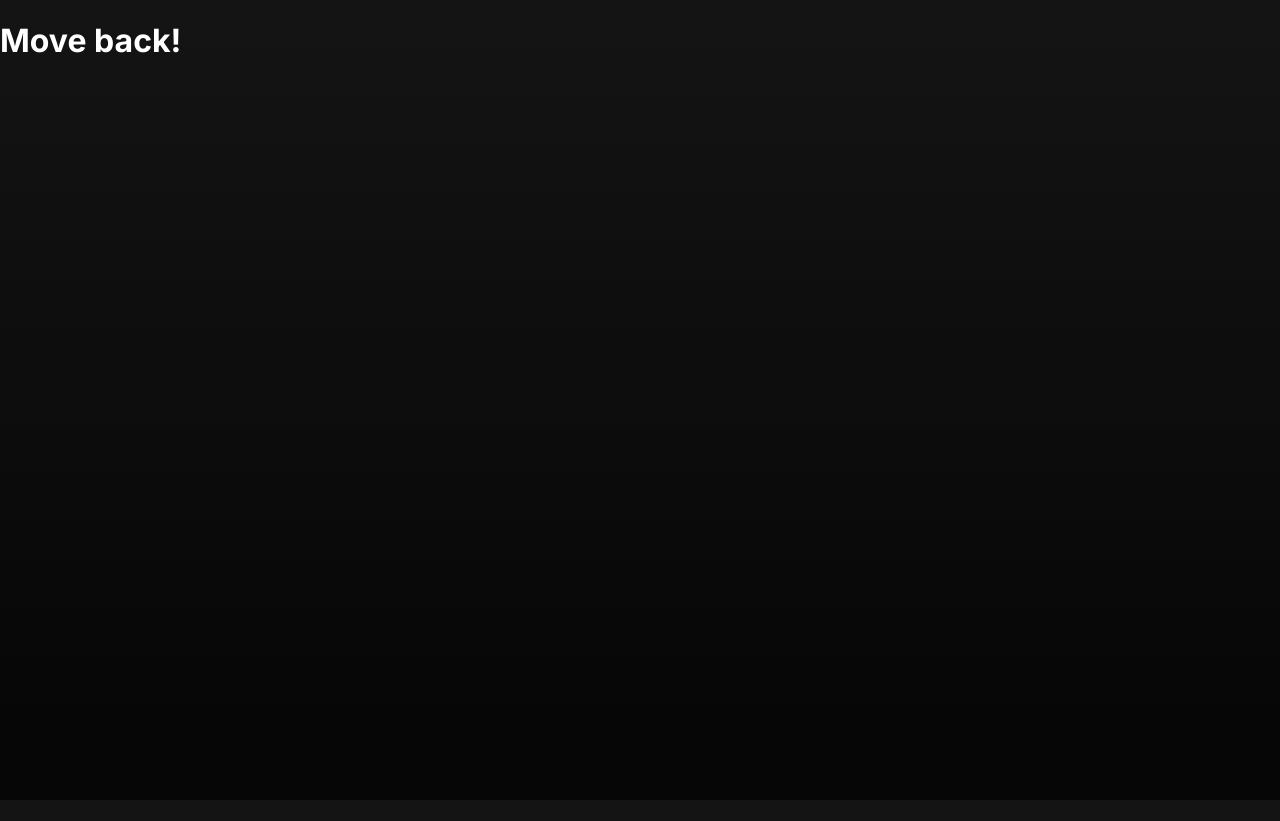
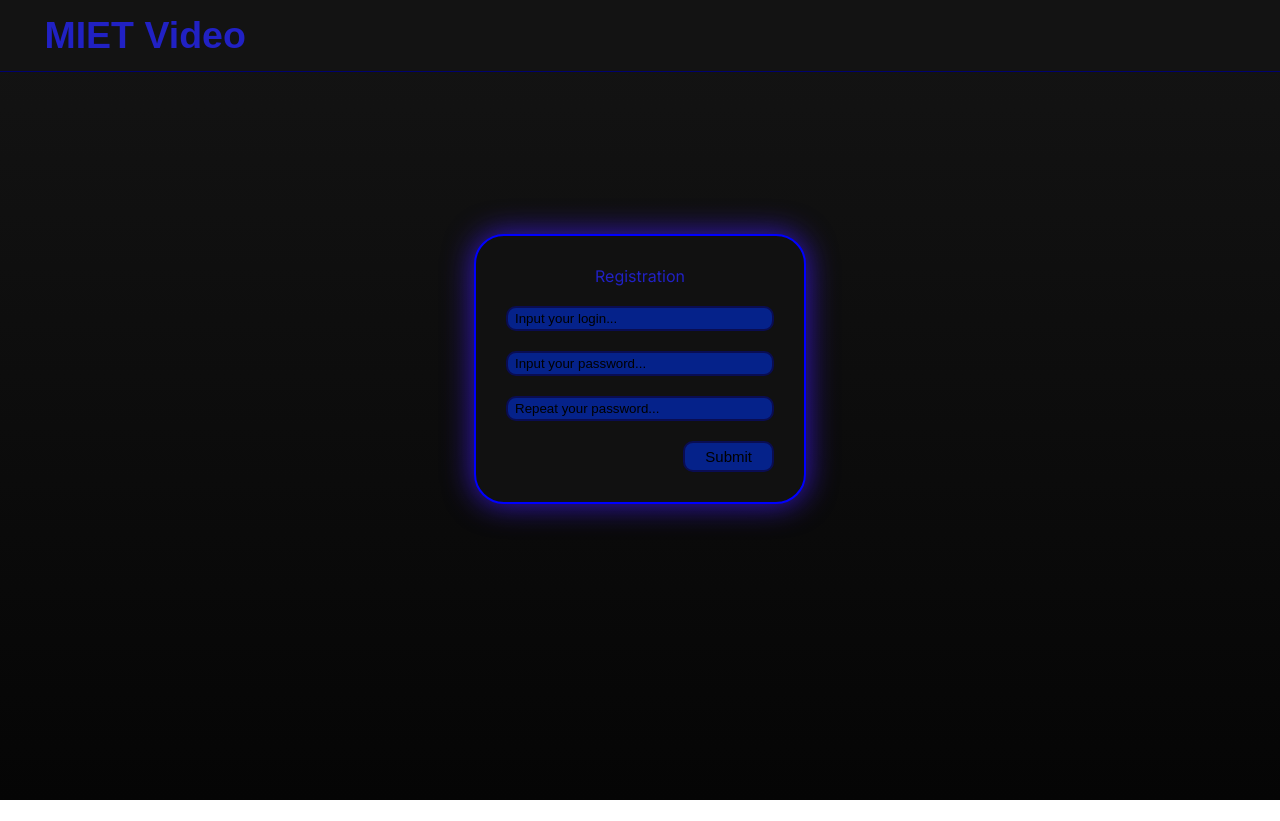
Before and after one commit to dmitriy-korotov/miet-video-browser-client, a Next.js app in the folder miet-video/: page /registration in a window 1280 px wide. After the commit the page ends 800 px from the top, so only its background shows below. Built offline with nearby package versions, Linux system fonts and the light colour scheme.

Commit message:
Added simple registration form

```diff
--- a/miet-video/src/app/globals.css
+++ b/miet-video/src/app/globals.css
@@ -4,7 +4,7 @@
   --background-end-rgb: 5, 5, 5;
 
   --header-font-rgb: 33, 33, 196;
-  --header-font-rgb: 108, 108, 255;
+  --header-font-hover-rgb: 108, 108, 255;
 }
 
 @media (prefers-color-scheme: dark) {
@@ -18,6 +18,10 @@
   }
 }
 
+* {
+  margin: 0px;
+}
+
 html {
   height: 100vh;
 }
@@ -26,7 +30,6 @@ body {
   height: 100%;
   color: rgb(var(--foreground-rgb));
   background: linear-gradient(rgb(var(--background-start-rgb)), rgb(var(--background-end-rgb)));
-  margin: 0px;
 }
 
 .main-color {
@@ -50,3 +53,24 @@ body {
   display: flex;
   justify-content: space-between;
 }
+
+.full-size {
+  height: 100%;
+  width: 100%;
+}
+
+.total-centralize-content {
+  display: flex;
+  align-items: center;
+  justify-content: center;
+}
+
+.content-from-right-to-left {
+  display: flex;
+  flex-direction: row-reverse;
+}
+
+.hide-button {
+  background-color: rgba(240, 248, 255, 0);
+  border: 0px;
+}
--- a/miet-video/src/app/header.css
+++ b/miet-video/src/app/header.css
@@ -5,22 +5,23 @@
 .header-button {
     border: 0px;
     background-color: rgba(255, 255, 255, 0);
-    font-size: 15px;
+    font-size: 18px;
 }
 
-#main-logo {
-    font-size: 20px;
+.main-logo-font-size {
+    font-size: 25px;
 }
 
-#main-navigation {
+#main-header {
     display: flex;
     justify-content: space-between;
+}
 
+.common-header {
     border-bottom: solid 1px;
     border-color: rgb(0, 2, 110);
 
     background-color: rgb(19, 19, 19);
 
-    padding-left: 3%;
-    padding-right: 3%;
+    padding: 1% 3% 1% 3%;
 }
--- a/miet-video/src/app/logo.tsx
+++ b/miet-video/src/app/logo.tsx
@@ -1,15 +1,15 @@
-import { redirect } from "next/navigation";
-
 const Logo = () => {
 
     const redirectToHomePage = () => {
-        redirect("/");
+        window.location.href = "/";
     }
 
     return (
-        <div className="main-color main-color-hover main-transition" onClick={redirectToHomePage}>
-            <h1>MIET Video</h1>
-        </div>
+        <button className="hide-button" type="button" onClick={redirectToHomePage}>
+            <div className="main-color main-color-hover main-transition main-logo-font-size">
+                <h1>MIET Video</h1>
+            </div>
+        </button>
     );
 }
 
--- /dev/null
+++ b/miet-video/src/app/registration/button.tsx
@@ -0,0 +1,18 @@
+import { NextPage } from "next";
+
+
+
+interface Props {
+    text: string;
+}
+
+const Button: NextPage<Props> = (props) => {
+
+    const { text } = props;
+
+    return (
+        <button type="submit" className="button main-transition">{text}</button>
+    );
+}
+
+export default Button;
--- /dev/null
+++ b/miet-video/src/app/registration/layout.tsx
@@ -0,0 +1,18 @@
+import { Inter } from "next/font/google";
+import "./registration-form.css";
+
+const inter = Inter({ subsets: ["latin"] });
+
+
+
+export default function RegistrationLayout({
+  children,
+}: Readonly<{
+  children: React.ReactNode;
+}>) {
+  return (
+    <html lang="en">
+      <body className={inter.className}>{children}</body>
+    </html>
+  );
+}
--- /dev/null
+++ b/miet-video/src/app/registration/login-field.jsx
@@ -0,0 +1,9 @@
+const LoginField = () => {
+    return (
+        <label form="login">
+            <input className="form-text-field-style main-transition" name="login" type="text" placeholder="Input your login..."></input>
+        </label>
+    );
+}
+
+export default LoginField;
--- a/miet-video/src/app/registration/page.jsx
+++ b/miet-video/src/app/registration/page.jsx
@@ -1,12 +1,21 @@
 'use client';
 
-import { redirect } from "next/navigation";
+import Logo from "../logo";
+import RegistrationForm from "./registration-form";
 
-export default function Home() {
 
-    function redirectToHomePage() {
-        redirect('/');
-    }
 
-    return <h1 onClick={redirectToHomePage}>Move back!</h1>;
+export default function Reqistration() {
+    return (
+        <div className="full-size">
+            <nav className="common-header">
+                <div>
+                    <Logo />
+                </div>
+            </nav>
+            <div className="total-centralize-content">
+                <RegistrationForm />
+            </div>
+        </div>
+    );
 }
--- /dev/null
+++ b/miet-video/src/app/registration/password-field.tsx
@@ -0,0 +1,20 @@
+import { NextPage } from "next";
+
+
+
+interface Props {
+    placeholder: string;
+}
+
+const PasswordField: NextPage<Props> = (props) => {
+
+    const { placeholder } = props;
+
+    return (
+        <label form="pass">
+            <input className="form-text-field-style main-transition" name="pass" type="password" placeholder={placeholder}></input>
+        </label>
+    );
+}
+
+export default PasswordField;
--- /dev/null
+++ b/miet-video/src/app/registration/registration-form.css
@@ -0,0 +1,52 @@
+:root {
+    --form-text-field-rgb: 10, 13, 82;
+    --form-text-field-bg-rgb: 5, 34, 138;
+
+    --form-text-field-hover-rgb: 0, 6, 89;
+    --form-text-field-bg-hover-rgb: 55, 54, 238;
+}
+
+
+
+.form-text-field-style {
+    color: black;
+    padding: 3px 7px 3px 7px;
+    border: solid 2px rgb(var(--form-text-field-rgb));
+    border-radius: 10px;
+    background-color: rgb(var(--form-text-field-bg-rgb));
+    display: block;
+    width: 250px;
+}
+
+.form-text-field-style:hover {
+    background-color: rgb(var(--form-text-field-bg-hover-rgb));
+}
+
+.form-text-field-style::placeholder {
+    color: black;
+}
+
+.button {
+    font-size: 15px;
+    color: rgb(0, 0, 0);
+    padding: 5px 20px 5px 20px;
+    border: solid 2px rgb(var(--form-text-field-rgb));
+    border-radius: 10px;
+    background-color: rgb(var(--form-text-field-bg-rgb));
+}
+
+.button:hover {
+    color: rgb(0, 0, 0);
+    border-color: rgb(var(--form-text-field-hover-rgb));
+    background-color: rgb(var(--form-text-field-bg-hover-rgb));
+}
+
+.form-wrapper {
+    background-color: rgb(17, 17, 17);
+    border: solid 2px blue;
+    box-shadow: 0px 0px 30px rgb(55, 22, 204);
+    border-radius: 30px;
+    padding: 30px;
+
+    transform: translateY(60%);
+}
--- /dev/null
+++ b/miet-video/src/app/registration/registration-form.tsx
@@ -0,0 +1,56 @@
+import { useState, FormEvent } from 'react';
+
+import LoginField from "./login-field";
+import PasswordField from "./password-field";
+import Button from './button';
+
+
+
+const RegistrationForm = () => {
+
+    const [isLoading, setIsLoading] = useState<boolean>(false)
+
+    const SubmitHandler = async (event: FormEvent<HTMLFormElement>) => {
+        event.preventDefault()
+        setIsLoading(true) // Set loading to true when the request starts
+
+        try {
+            const formData = new FormData(event.currentTarget);
+            const response = await fetch('127.0.0.1/api/v1/users', {
+                method: 'POST',
+                body: formData,
+        })
+
+        // Handle response if necessary
+        const data = await response.json()
+        // ...
+        } catch (error) {
+            // Handle error if necessary
+            console.error(error)
+        } finally {
+            setIsLoading(false) // Set loading to false when the request completes
+        }
+    }
+
+    return (
+        <form method="POST" onSubmit={SubmitHandler}>
+            <div className="form-wrapper">
+                <div className='total-centralize-content main-color'>
+                    <span>Registration</span>
+                </div>
+                <br/>
+                <LoginField />
+                <br/>
+                <PasswordField placeholder="Input your password..."/>
+                <br/>
+                <PasswordField placeholder="Repeat your password..."/>
+                <br/>
+                <div className='content-from-right-to-left'>
+                    <Button text="Submit"/>
+                </div>
+            </div>
+        </form>
+    );
+}
+
+export default RegistrationForm;
```
Also changed, not shown: miet-video/src/app/main-header.jsx (+12 -3 lines), miet-video/src/app/registration/name-field.jsx (added).
